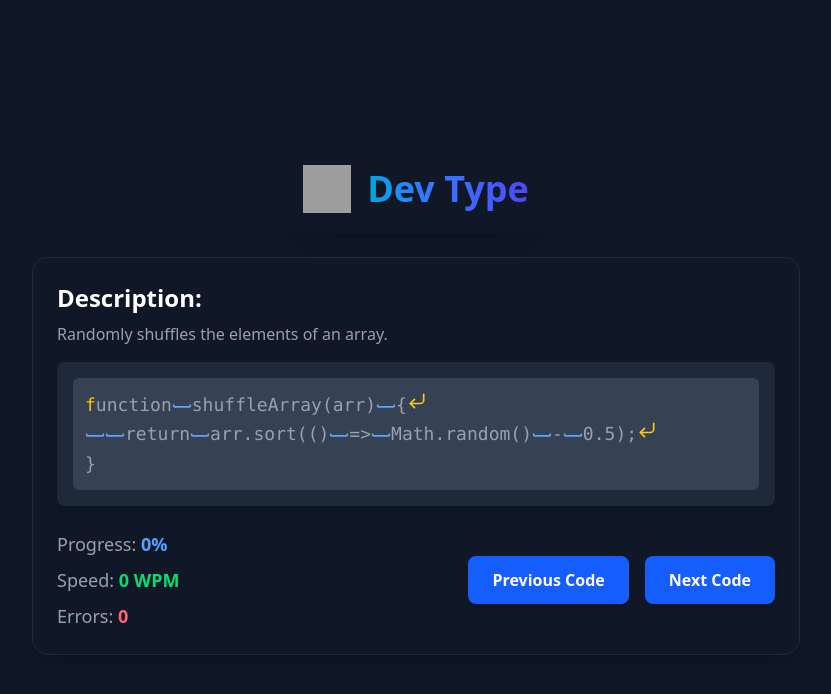
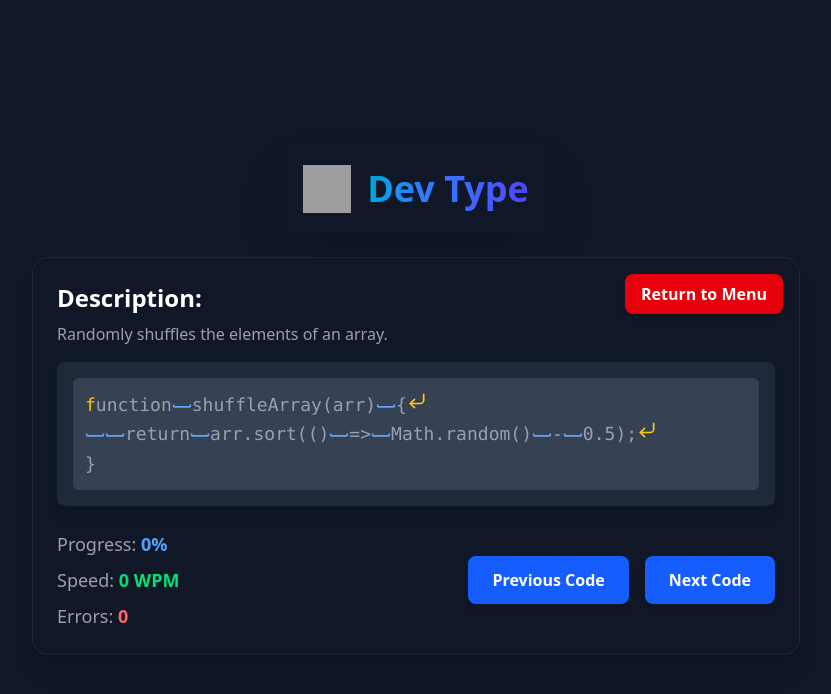
Before and after one commit to Ernesto248/typing-game, a React (Vite) app in the folder typing-game/: page / in a window 1280 px wide. Both pictures are taken after a click on the button "Start Typing". Shown: the top 694 px of the page, without its empty margins (224-1055 px from the left). Built offline with nearby package versions, Linux system fonts and the light colour scheme; grey boxes are pictures that could not be loaded.

Commit message:
Version-1 finalized

```diff
--- a/typing-game/src/App.tsx
+++ b/typing-game/src/App.tsx
@@ -1,4 +1,4 @@
-import { useState, useEffect } from "react";
+import { useState } from "react";
 import useTexts from "./hooks/useTexts";
 import TypingFrame from "./components/TypingFrame";
 import MainMenu from "./components/MainMenu";
@@ -12,13 +12,12 @@ const App = () => {
 
   const handleSelectedOption = (option: CodeType) => {
     setSelectedOption(option);
-    setCurrentTextIndex(0); // Reset the text index when changing option
+    setCurrentTextIndex(0);
   };
 
-  // Reset typing state when changing option
-  useEffect(() => {
-    setIsTypingStarted(false);
-  }, [selectedOption]);
+  // useEffect(() => {
+  //   setIsTypingStarted(false);
+  // }, [selectedOption]);
 
   const handleNextText = () => {
     if (currentTextIndex >= texts.length - 1) return;
@@ -32,10 +31,14 @@ const App = () => {
 
   const handleIsTypingStarted = () => setIsTypingStarted(true);
 
+  const handleReturnToMenu = () => {
+    setIsTypingStarted(false);
+    setCurrentTextIndex(0);
+  };
+
   return (
     <main className="flex flex-col items-center justify-center min-h-screen bg-gray-900 text-white p-6">
       <h1 className="flex items-center text-4xl font-bold mb-6 text-transparent bg-clip-text bg-gradient-to-r from-green-400 via-blue-500 to-indigo-600 p-5 rounded-lg bg-black/80 shadow-2xl">
-        {/* Logo */}
         <img src="/logo.svg" alt="DevType Logo" className="w-12 h-12 mr-4" />
         Dev Type
       </h1>
@@ -52,6 +55,7 @@ const App = () => {
             description={texts[currentTextIndex].description}
             onNextText={handleNextText}
             onPreviousText={handlePreviousText}
+            onReturnToMenu={handleReturnToMenu}
           />
         )
       )}
--- a/typing-game/src/components/TypingFrame/index.tsx
+++ b/typing-game/src/components/TypingFrame/index.tsx
@@ -9,6 +9,7 @@ interface Props {
   description: string;
   onNextText: () => void;
   onPreviousText: () => void;
+  onReturnToMenu: () => void;
 }
 
 const TypingFrame = ({
@@ -16,6 +17,7 @@ const TypingFrame = ({
   description,
   onNextText,
   onPreviousText,
+  onReturnToMenu,
 }: Props) => {
   const [isModalOpen, setIsModalOpen] = useState<boolean>(false);
   const { userInput, currentIndex, errors, shake, isCompleted, wpm, reset } =
@@ -57,6 +59,15 @@ const TypingFrame = ({
       transition={{ duration: 0.5, ease: "easeOut" }}
       className="relative w-full max-w-3xl mx-auto p-6 bg-gray-900 rounded-2xl shadow-xl border border-gray-800"
     >
+      <motion.button
+        onClick={onReturnToMenu}
+        whileHover={{ scale: 1.05 }}
+        whileTap={{ scale: 0.95 }}
+        className="absolute top-4 right-4 px-4 py-2 bg-red-600 hover:bg-red-700 text-white font-semibold rounded-lg shadow-md transition-all"
+      >
+        Return to Menu
+      </motion.button>
+
       <motion.div
         initial={{ opacity: 0, x: -20 }}
         animate={{ opacity: 1, x: 0 }}
```
